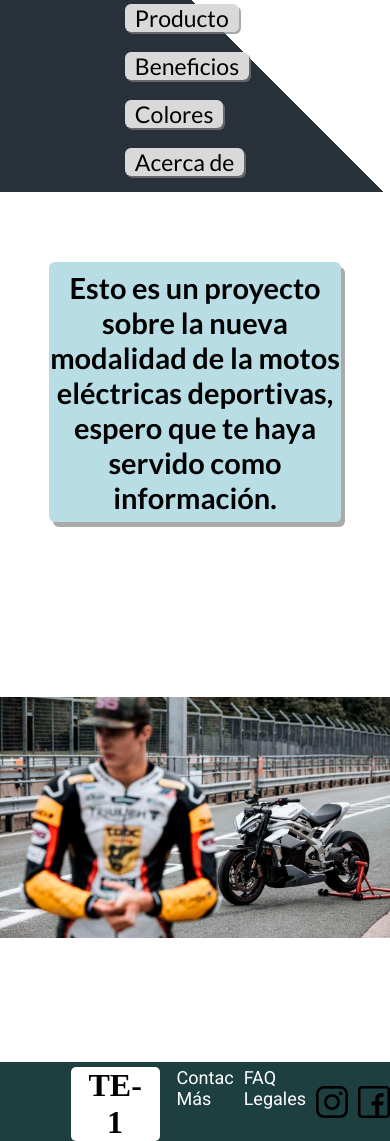
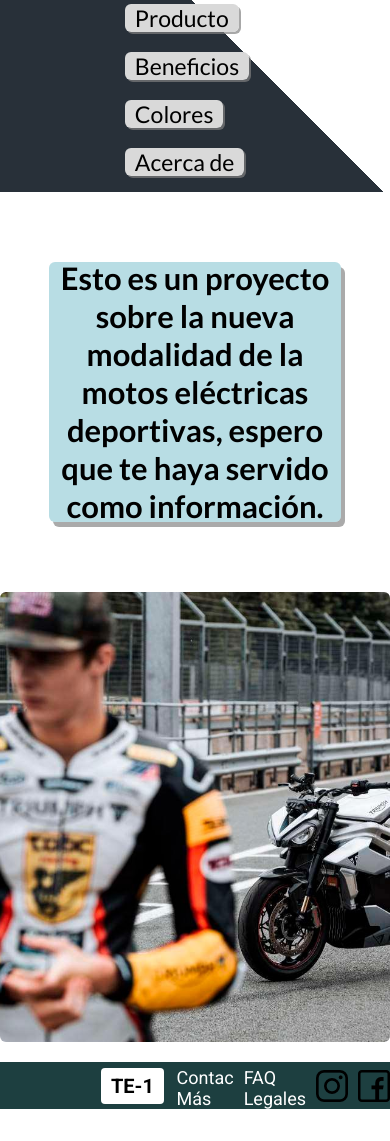
Before and after one commit to DamianMartin1/entrega-2, a plain HTML site: page pages/acerdade.html in a window 390 px wide. Shown: the part 58-1199 px from the top of the page. After the commit the page ends 1167 px from the top, so only its background shows below. Drawn offline with Linux system fonts and the light colour scheme.

Commit message:
modificaciones en css y footer

```diff
--- a/css/style.css
+++ b/css/style.css
@@ -39,7 +39,7 @@ header{
     font-size: 1.5625rem;
     color: black;
     padding-left: 1rem;
-    background-color: white;
+    background-color: #D9D9D9;
     margin-left: 1rem;
     padding-right: 1rem;
     border-radius: .375rem;
@@ -73,7 +73,7 @@ header{
 }
 .section-principal{
     width: 100%;
-    height: 100%;
+    height: 45rem;
 }
 .bloque-div{
     width: 70%;
@@ -108,13 +108,13 @@ header{
     flex-direction: row;
     justify-content: center;
     gap: 1rem;
+    padding-top: 6.25rem;
 }
 .start-stop{
     display: flex;
     flex-direction: column;
     justify-content: center;
     background-color: white;
-    margin-bottom: 1.875rem;
     padding: 0px .125rem;
     text-align: center;
     border: black solid .125rem;
@@ -139,15 +139,18 @@ header{
 }
 .marca{
     grid-area: marca;
-    text-align: center;
-    margin-top: 5px;
     justify-self: center;
+    display: flex;
+    align-items: center;
 }
-.marca h1{
+.marca p{
     text-align: center;
     background-color: white;
-    padding: 0px .625rem;
-    border-radius: .3125rem;
+    padding: .375rem .625rem;
+    border-radius: .25rem;
+    font-family: 'Roboto', sans-serif;
+    font-weight: 700;
+    font-size: 1.25rem;
 }
 .contactos{
     grid-area: contactos;
@@ -201,7 +204,7 @@ header{
 }
 .color1 {
     grid-area: col1;
-    background-image: url(../assets/img/triumph_te-1_2.jpg);
+    background-image: url("../assets/img/triumph_te-1_2.jpg");
     background-size: contain;
     background-repeat: no-repeat;
     background-position: bottom;
@@ -225,7 +228,7 @@ header{
 }
 .color3 {
     grid-area: col3;
-    background-image: url(../assets/img/triumph_te-1_1.jpg);
+    background-image: url("../assets/img/triumph_te-1_1.jpg");
     background-size: contain;
     background-repeat: no-repeat;
 }
@@ -399,7 +402,7 @@ header{
     background-color: #73bbc980;
     font-family: 'Lato', sans-serif;
     font-weight: 700;
-    font-size: 2.0625rem;
+    font-size: 1.9375rem;
     display: flex;
     align-items: center;
     text-align: center;
@@ -425,12 +428,6 @@ header{
 375PX
 320PX
 **/
-@media (max-width:1034px){
-    .acerca-p p{
-        width: 50%;
-        height: 55%;
-    }
-}
 
 @media (max-width:1024px){
     .header-nav{
@@ -442,11 +439,9 @@ header{
     .main-index{
         background-position: center;
     }
-}
-@media (max-width:827px){
     .acerca-p p{
-        width: 60%;
-        height: 60%;
+        width: 47%;
+        height: 55%;
     }
 }
 @media (max-width:768px){
@@ -457,13 +452,9 @@ header{
     .div-p p{
         font-size: 1.5625rem;
     }
-}
-@media (max-width:635px){
     .acerca-p p{
-        font-size: 29px;
-    }
-    .div-img{
-        background-size: contain;
+        width: 57%;
+        height: 65%;
     }
 }
 @media (max-width:610px){
@@ -489,8 +480,8 @@ header{
         margin-left: 4.375rem;
     }
     .marca{
-        padding-right: 17px;
-        width: 6.625rem;
+        justify-content: center;
+        width: 5.000rem;
     }
     .contactos{
         gap: .625rem;
@@ -504,12 +495,9 @@ header{
     .div-p{
         height: 55%;
     }
-    .contactos{
-        gap: .4375rem;
+    .acerca-p p{
+        width: 85%;
+        height: 70%;
+        font-size: 1.875rem;
     }
 }
-@media (max-width:335px){
-    .acerca-p p{
-        width: 85%;
-    }
-}
--- a/pages/acerdade.html
+++ b/pages/acerdade.html
@@ -33,7 +33,7 @@
     </main>
     <footer class="grid-footer">
         <div class="marca">
-            <h1>TE-1</h1>
+            <p>TE-1</p>
         </div>
         <div class="contactos">
             <div class="contac-mas">
```
Also changed, not shown: index.html (+1 -1 lines), pages/beneficios.html (+1 -1 lines), pages/producto.html (+1 -1 lines).
